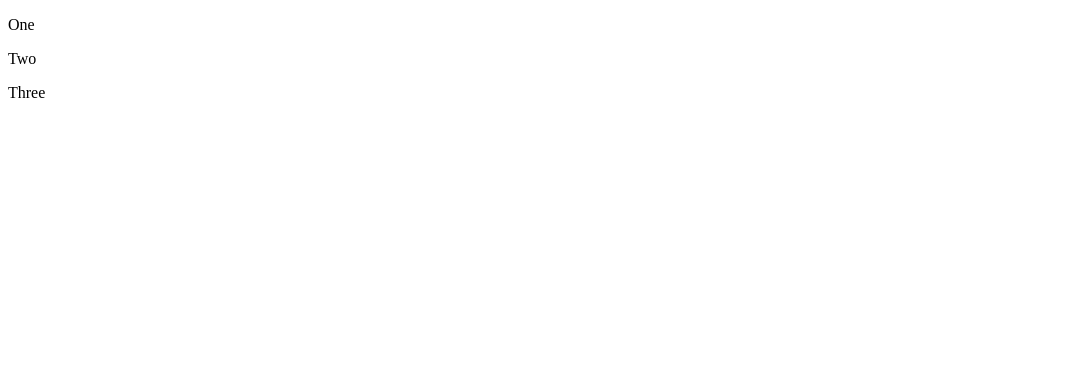
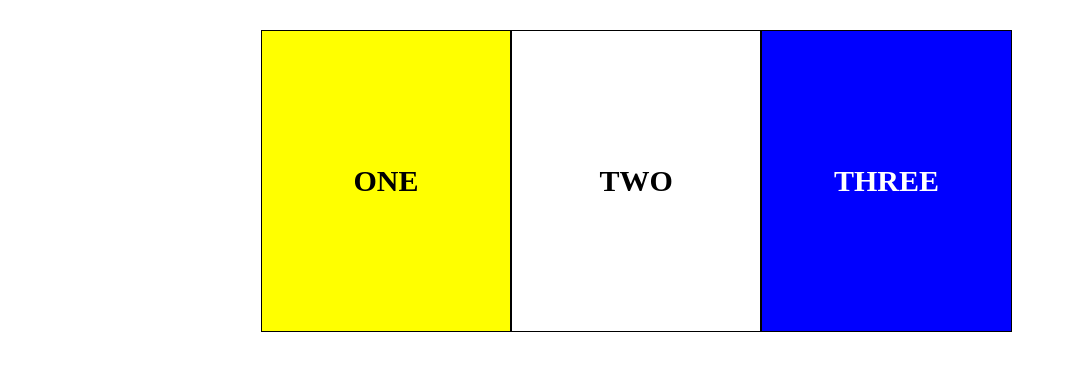
Before and after one commit to breakfastitem/interview-css, a plain HTML site: page index.html in a window 1280 px wide. Shown: the whole page, without its empty margins (0-1067 px from the left). Drawn offline with Linux system fonts and the light colour scheme.

Commit message:
Added initial static styles to page

```diff
--- a/index.html
+++ b/index.html
@@ -12,16 +12,19 @@
 </head>
 
 <body>
-    <div class="grid-container">
-        <div id="gif-one">
-            <p>One</p>
+    <div class="container">
+
+        <div class="column" id="gif-one">
+            <p>ONE</p>
         </div>
-        <div id="gif-two">
-            <p>Two</p>
+        <div class="column" id="gif-two">
+            <p>TWO</p>
         </div>
-        <div id="gif-three">
-            <p>Three</p>
+        <div class="column" id="gif-three">
+            <p>THREE</p>
         </div>
+
+    </div>
 
     </div>
 </body>
--- a/styles.css
+++ b/styles.css
@@ -0,0 +1,58 @@
+/*Component Styles*/
+
+/*Class Styles*/
+
+.container {
+    display: grid;
+    grid-template-columns: 33% 33% 33%;
+    gap: 0px;
+
+    margin-left: 20%;
+    margin-right: 20%;
+    margin-top: 30px;
+
+}
+
+.column {
+    border-width: 1px;
+    border-color: black;
+    border-style: solid;
+
+
+    grid-template-rows: 100px 100px 100px;
+
+    height: 300px;
+}
+
+.column p {
+
+    margin-top: 0px;
+    margin-bottom: 0px;
+
+    /*Font*/
+    font-weight: bolder;
+    font-size: 30px;
+
+
+    width: 100%;
+
+    line-height: 300px;
+    text-align: center;
+}
+
+/*Id Styles*/
+
+#gif-one {
+    background-color: yellow;
+    grid-column: 1;
+}
+
+#gif-two {
+    grid-column: 2;
+}
+
+#gif-three {
+    background-color: blue;
+    color: white;
+    grid-column: 3;
+}
```
